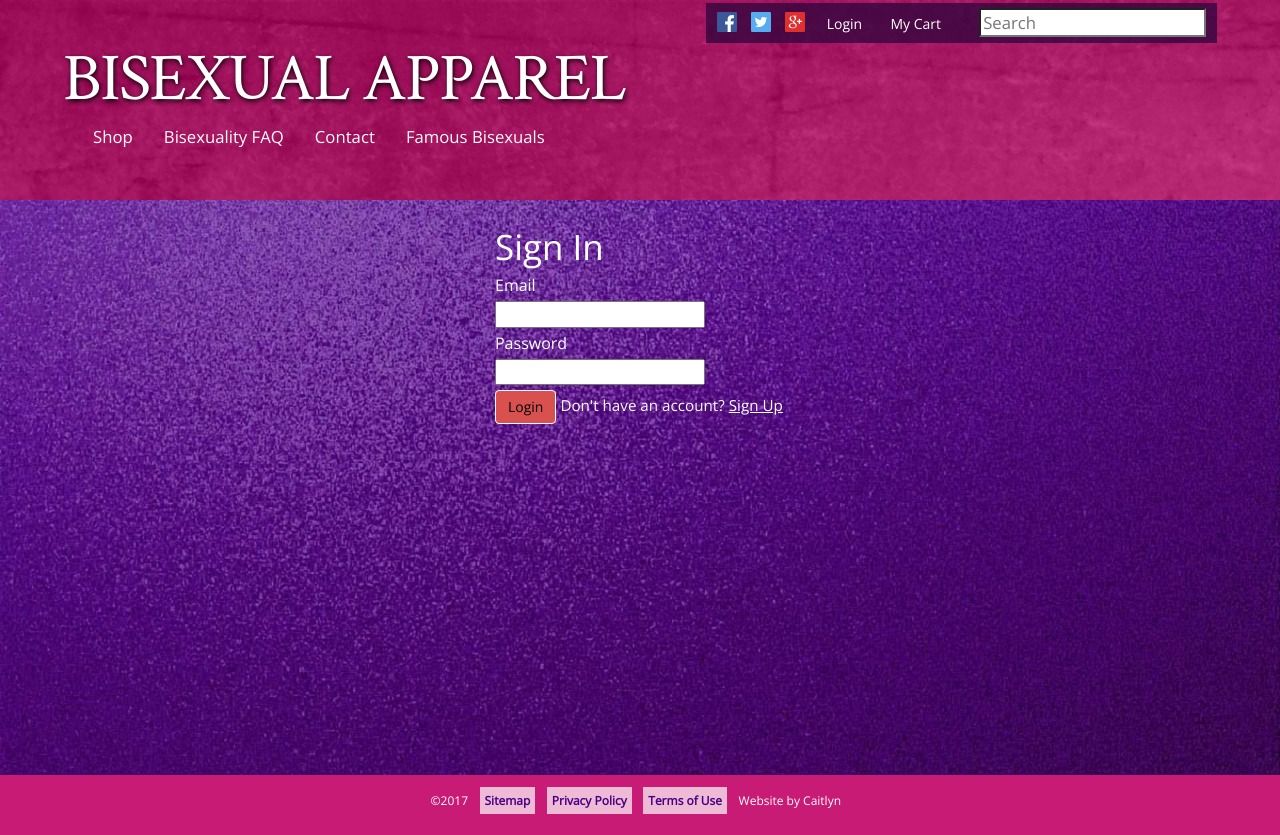
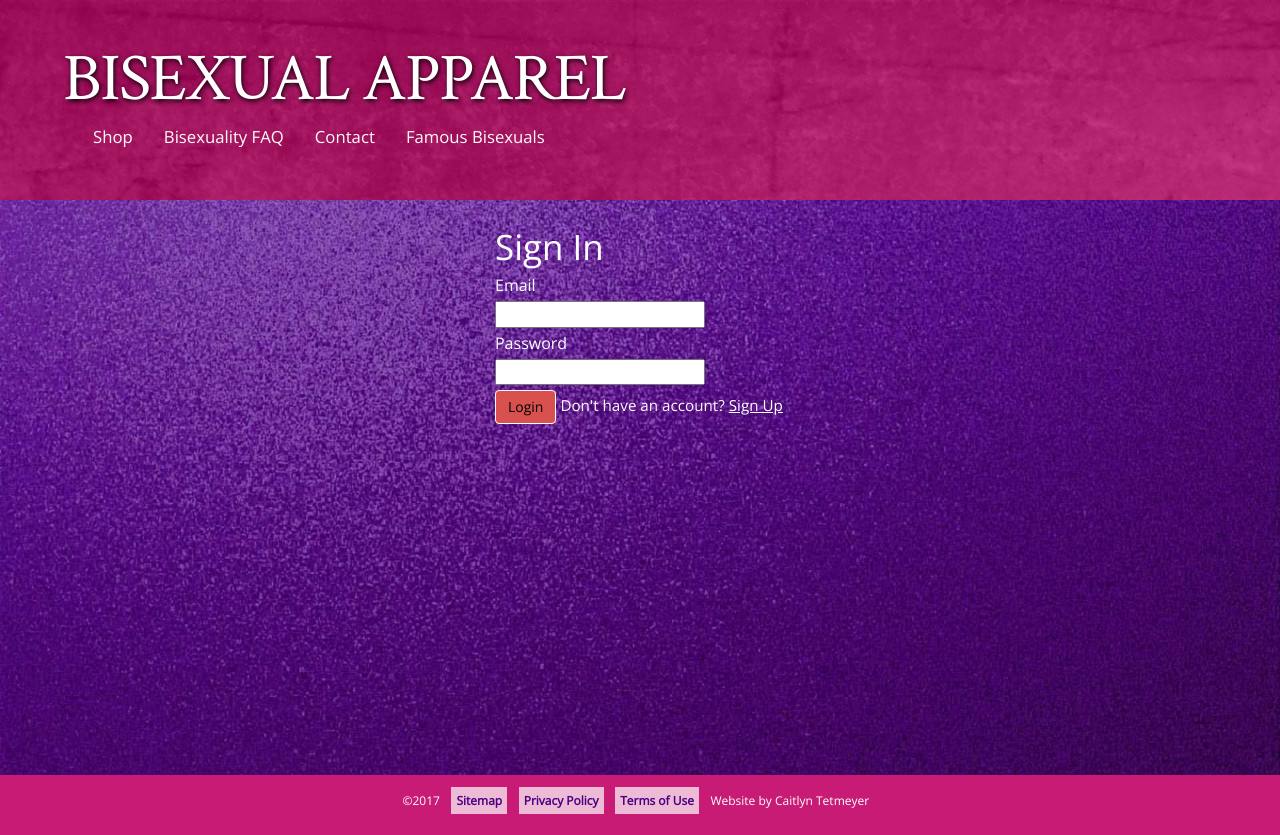
Before and after one commit to caitlyntetmeyer/cct-project1-client, a website: page index.html in a window 1280 px wide. Drawn offline with nearby package versions, Linux system fonts and the light colour scheme; some packages are replaced by stand-ins of ours; a script that the page names is missing.

Commit message:
Removed links that don't work

```diff
--- a/index.html
+++ b/index.html
@@ -5,7 +5,7 @@
 	<meta name="viewport" content="width=device-width, initial-scale=1.0">
 	<title>Bisexual Apparel</title>
 
-		<!-- Bower, Bootstrap -->
+	<!-- Bower (package manager), Bootstrap -->
 	<link rel="stylesheet" href="/bower_components/bootstrap/dist/css/bootstrap.min.css">
 	<link rel="stylesheet" href="/content/app.css">
 
@@ -22,7 +22,7 @@
 	src="https://code.jquery.com/jquery-3.2.1.min.js"
 	integrity="sha256-hwg4gsxgFZhOsEEamdOYGBf13FyQuiTwlAQgxVSNgt4="
 	crossorigin="anonymous"></script>
- 		<!-- jQuery UI -->
+	<!-- jQuery UI (collection of GUI widgets, animated visual effects, and themes) -->
 	<script
 	src="https://code.jquery.com/ui/1.12.1/jquery-ui.min.js"
 	integrity="sha256-VazP97ZCwtekAsvgPBSUwPFKdrwD3unUfSGVYrahUqU="
@@ -33,17 +33,6 @@
 	<div class="page-wrap">
 		<header>
 			<div class="contentWrapper">
-			    <!-- Login Menu -->
-				<nav id="utilityMenu">
-					<ul>
-						<li><a href="#"><img src="img/facebook_20.png" alt="Facebook" border="0" class="socialIcon"></a></li>
-						<li><a href="#"><img src="img/twitter_20.png" alt="Twitter" border="0" class="socialIcon"></a></li>
-						<li><a href="#"><img src="img/google_plus_20.png" alt="Google Plus" border="0" class="socialIcon"></a></li>
-						<li class="acctNav"><a href="#" class="active">Login</a></li>
-						<li class="acctNav"><a href="#">My Cart</a></li>
-						<li><input type="search" id="search" placeholder="Search"></li>
-					</ul>
-				</nav>
 
 				<!-- Navigation Menu -->
 				<h1>Bisexual Apparel</h1>
@@ -56,7 +45,6 @@
 					</ul>
 				</nav>
 
-				<!-- Is this in the right spot? -->
 				<userlinks></userlinks>
 
 			</div>
@@ -78,7 +66,7 @@
 				<li><a href="#">Sitemap</a></li>
 				<li><a href="#">Privacy Policy</a></li>
 				<li><a href="#">Terms of Use</a></li>
-					<li>Website by Caitlyn</li>
+				<li>Website by Caitlyn Tetmeyer</li>
 			</ul>
 		</footer>
 	</div>
```
Lines whose indentation alone changed are shown as unchanged.
